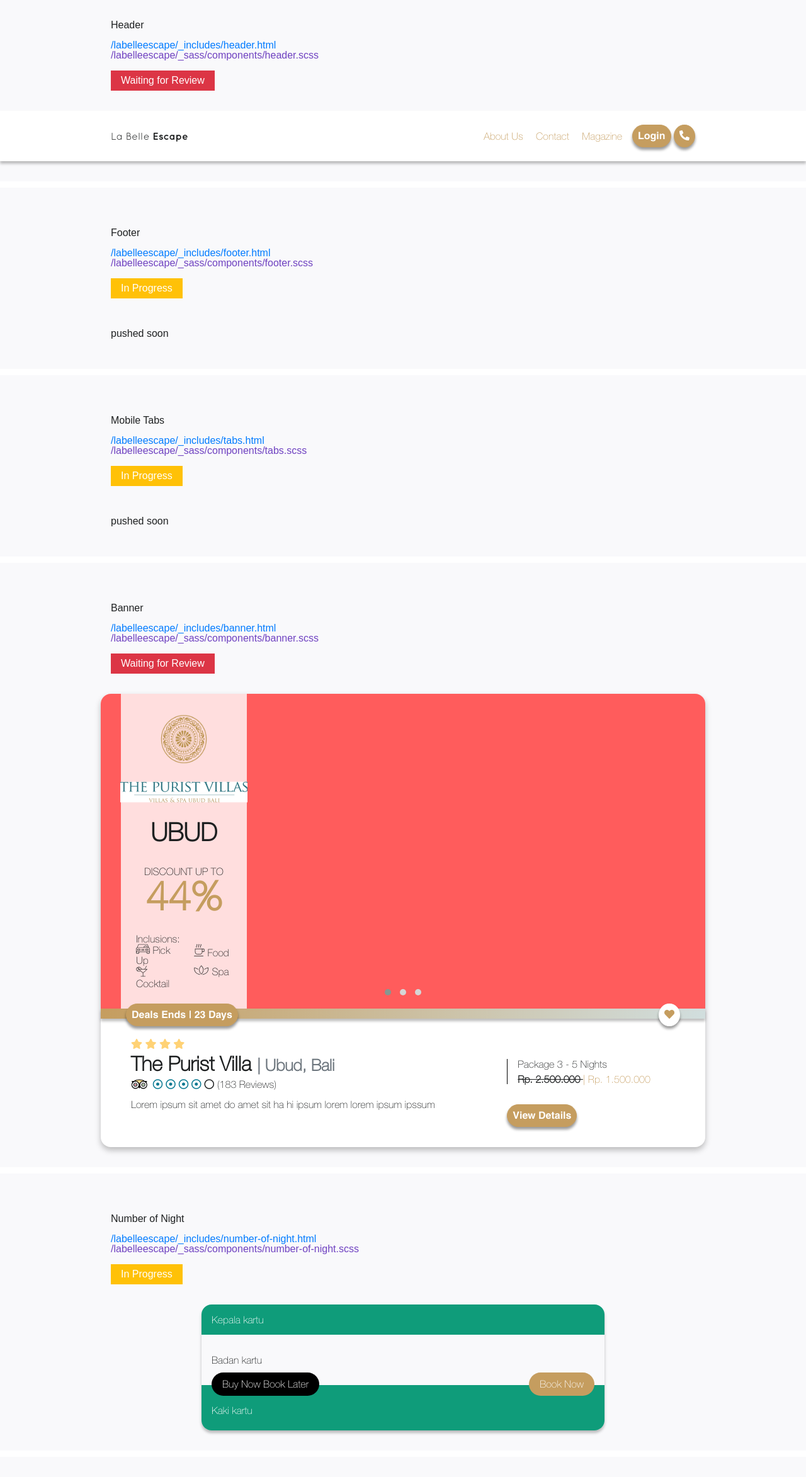
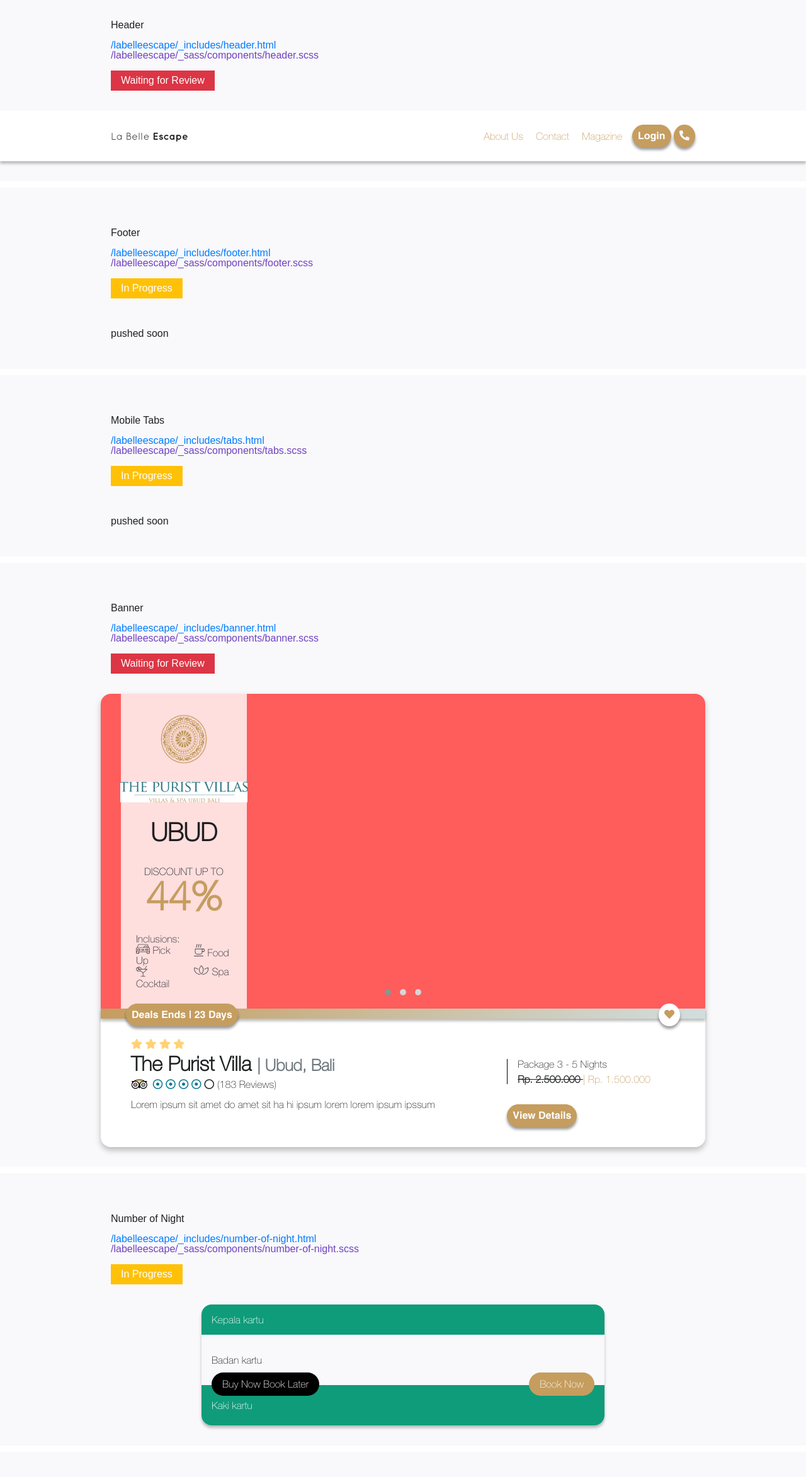
Before and after one commit to eighthijr/labelleescape, a Jekyll site: the page built from index.md, in a window 1280 px wide. Shown: the whole page at 63% size. Built offline with Jekyll 4.4.1, drawn with Linux system fonts in a browser that asks for light colours.

Commit message:
Update components.scss

```diff
--- a/_sass/partials/components.scss
+++ b/_sass/partials/components.scss
@@ -119,7 +119,7 @@
 
 .kartu__foot {
   position: relative;
-  padding: 2rem 1rem 1rem;
+  padding: 1.5rem 1rem 1rem;
 
   @extend .border-radius--bottom;
 }
```
